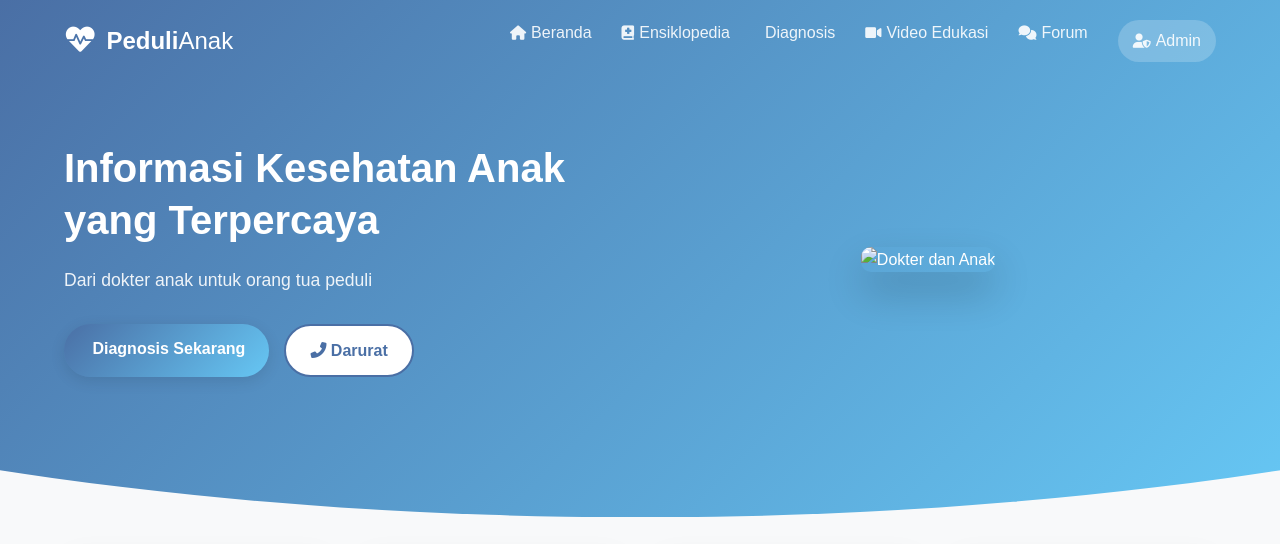
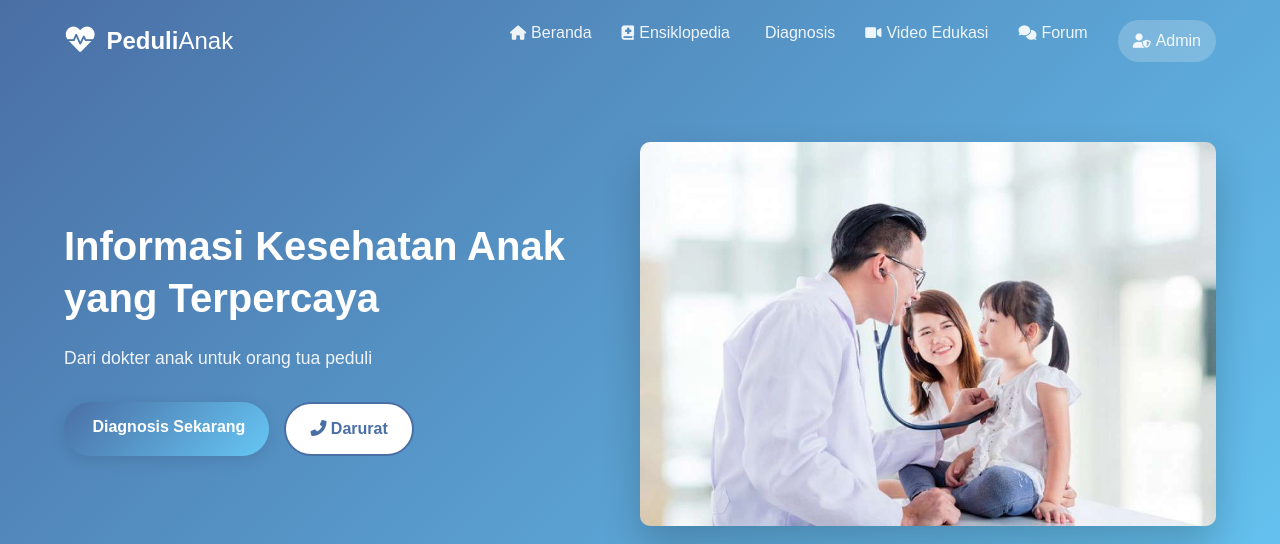
Before and after one commit to belasinambela/belasinambela.github.io, a plain HTML site: page index.html in a window 1280 px wide. Shown: the top 544 px of the page. Drawn offline with Linux system fonts and the light colour scheme; some icons are missing.

Commit message:
Update index.html

```diff
--- a/index.html
+++ b/index.html
@@ -48,7 +48,7 @@
                     </div>
                 </div>
                 <div class="hero-image">
-                    <img src="/public/assets/img/gambar1.jpeg" alt="Dokter dan Anak">
+                    <img src="/assets/img/gambar1.jpeg" alt="Dokter dan Anak">
                 </div>
             </div>
         </div>
```
